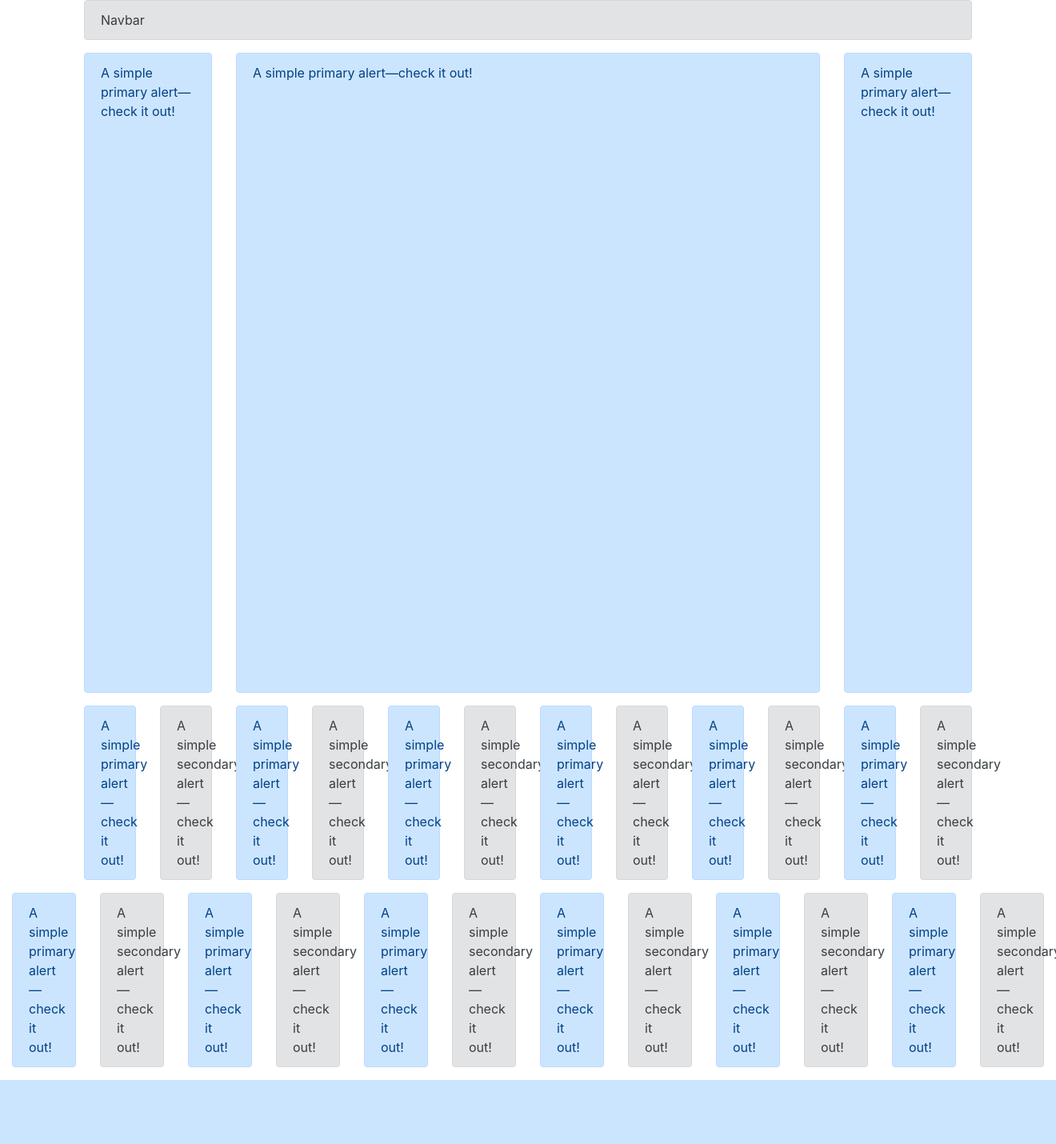
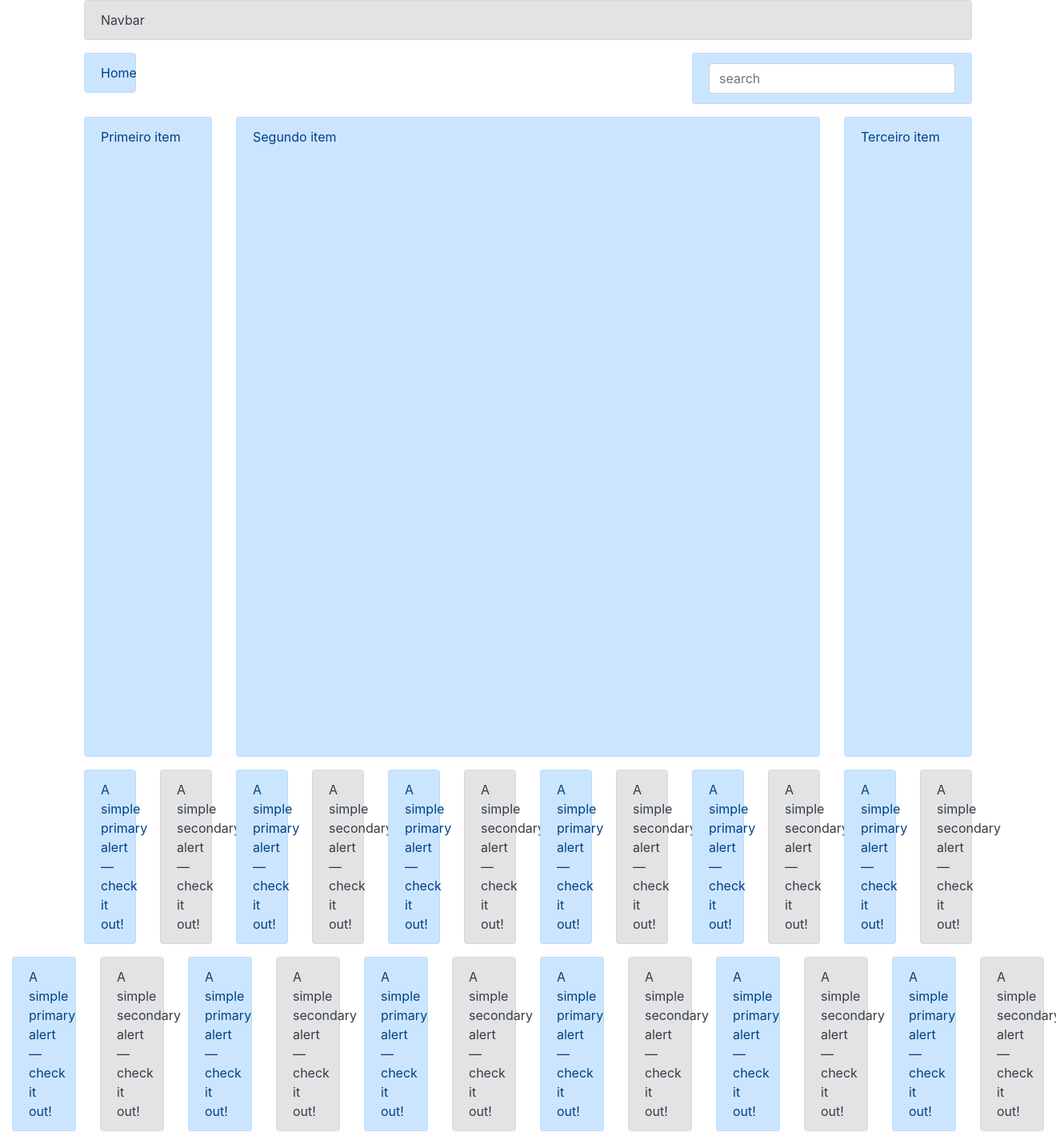
Before and after one commit to Dos-Anjos-pedro/django_ecommerce, a Django app: template templates/bootstrap/example.html in a window 1320 px wide. Shown: the whole page at 80% size. Before the commit the page ends 1350 px from the top, so only its background shows below. Run offline with Django 4.2, Linux system fonts and the light colour scheme; the template is opened without the code that fills it, so the values that code supplies are empty; some libraries are stand-ins or nearby versions.

Commit message:
creat offsets orderings

```diff
--- a/templates/bootstrap/example.html
+++ b/templates/bootstrap/example.html
@@ -4,10 +4,8 @@
         <!-- Required meta tags -->
         <meta charset="utf-8">
         <meta name="viewport" content="width=device-width, initial-scale=1, shrink-to-fit=no">
-
         <!-- Bootstrap CSS -->
         <link rel="stylesheet" href="https://stackpath.bootstrapcdn.com/bootstrap/4.4.1/css/bootstrap.min.css" integrity="sha384-Vkoo8x4CGsO3+Hhxv8T/Q5PaXtkKtu6ug5TOeNV6gBiFeWPGFN9MuhOf23Q9Ifjh" crossorigin="anonymous">
-
         <title>Bootstrap example</title>
     </head>
     <body>
@@ -20,19 +18,31 @@
                 </div>
             </div>
             <div class="row">
-                <div class="col-2">
-                    <div class="alert alert-primary" role="alert" style='min-height: 800px;'>
-                        A simple primary alert—check it out!
+                <div class="col-1">
+                    <div class="alert alert-primary" role="alert">
+                        Home
                     </div>
                 </div>
-                <div class="col-8">
-                    <div class="alert alert-primary" role="alert" style='min-height: 800px;'>
-                         A simple primary alert—check it out!
+                <div class="col-4 ml-auto">
+                    <div class="alert alert-primary" role="alert">
+                        <input type="text" class="form-control" placeholder="search">
                     </div>
                 </div>
-                <div class="col-2">
+            </div>
+            <div class="row">
+                <div class="col-2 order-1">
                     <div class="alert alert-primary" role="alert" style='min-height: 800px;'>
-                        A simple primary alert—check it out!
+                        Primeiro item
+                    </div>
+                </div>
+                <div class="col-8 order-6">
+                    <div class="alert alert-primary" role="alert" style='min-height: 800px;'>
+                        Segundo item
+                    </div>
+                </div>
+                <div class="col-2 order-12">
+                    <div class="alert alert-primary" role="alert" style='min-height: 800px;'>
+                        Terceiro item
                     </div>
                 </div>
             </div>
@@ -99,8 +109,6 @@
                           A simple secondary alert—check it out!
                      </div>
                  </div>
-
-            </div>
             </div>
         </div>
         <div class='container-fluid'>
@@ -165,10 +173,8 @@
                           A simple secondary alert—check it out!
                      </div>
                  </div>
-
             </div>
         </div>
-
         <!-- Optional JavaScript -->
         <!-- jQuery first, then Popper.js, then Bootstrap JS -->
         <script src="https://code.jquery.com/jquery-3.4.1.slim.min.js" integrity="sha384-J6qa4849blE2+poT4WnyKhv5vZF5SrPo0iEjwBvKU7imGFAV0wwj1yYfoRSJoZ+n" crossorigin="anonymous"></script>
```
